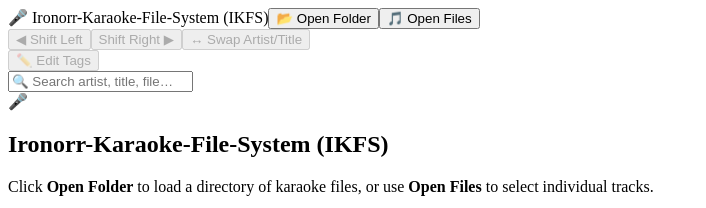
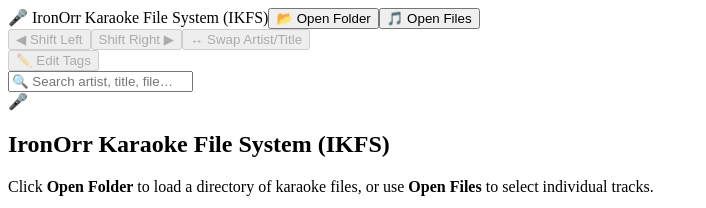
Before and after one commit to kilby8/KJ, a React (Vite) app: page / in a window 1280 px wide. Shown: the top 208 px of the page, without its empty margins (0-706 px from the left). Built offline with nearby package versions, Linux system fonts and the light colour scheme; the HTML template or start-up script is replaced by a standard one.

Commit message:
Update branding to IronOrr Karaoke File System (IKFS)

```diff
--- a/electron/main.js
+++ b/electron/main.js
@@ -48,7 +48,7 @@ function createWindow() {
     height: 800,
     minWidth: 900,
     minHeight: 600,
-    title: 'Ironorr-Karaoke-File-System (IKFS)',
+    title: 'IronOrr Karaoke File System (IKFS)',
     icon: path.join(__dirname, '../public/icon.png'),
     webPreferences: {
       preload: path.join(__dirname, 'preload.js'),
--- a/index.html
+++ b/index.html
@@ -3,7 +3,7 @@
   <head>
     <meta charset="UTF-8" />
     <meta name="viewport" content="width=device-width, initial-scale=1.0" />
-    <title>Ironorr-Karaoke-File-System (IKFS)</title>
+    <title>IronOrr Karaoke File System (IKFS)</title>
   </head>
   <body>
     <div id="root"></div>
--- a/src/App.jsx
+++ b/src/App.jsx
@@ -322,7 +322,7 @@ export default function App() {
     <div className="app">
       {/* ── Toolbar ── */}
       <div className="toolbar">
-        <span className="toolbar-title">🎤 Ironorr-Karaoke-File-System (IKFS)</span>
+        <span className="toolbar-title">🎤 IronOrr Karaoke File System (IKFS)</span>
 
         <button className="btn primary" onClick={handleOpenFolder} disabled={loading} title="Open a folder (all sub-folders are scanned)">
           📂 Open Folder
@@ -393,7 +393,7 @@ export default function App() {
         {!loading && files.length === 0 ? (
           <div className="empty-state">
             <div className="icon">🎤</div>
-            <h2>Ironorr-Karaoke-File-System (IKFS)</h2>
+            <h2>IronOrr Karaoke File System (IKFS)</h2>
             <p>
               Click <strong>Open Folder</strong> to load a directory of karaoke files, or
               use <strong>Open Files</strong> to select individual tracks.
```
Also changed, not shown: 1 other file (tests, documents, lock files or other folders).
